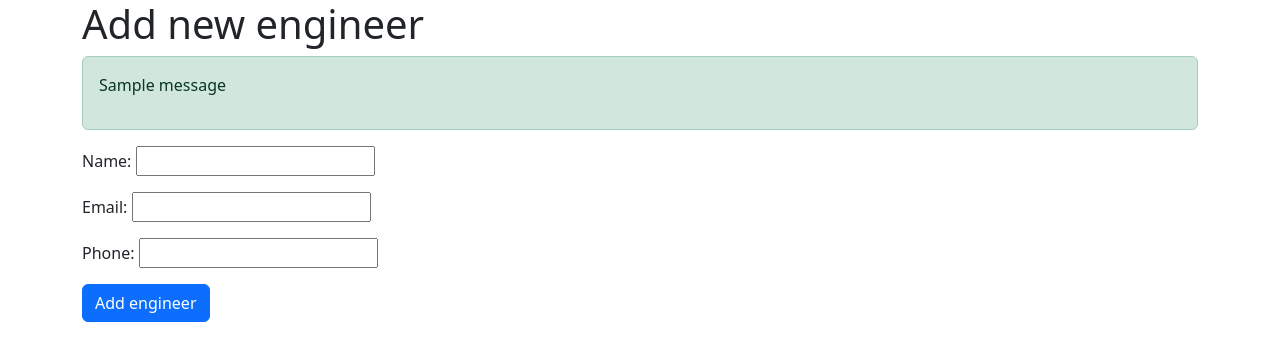
After one commit to Yassin-567/stock, a Django app: page /adpaneleng/ in a window 1280 px wide. The commit adds this page. Shown: the top 361 px of the page. Run offline with Django 5.2, Linux system fonts and the light colour scheme; one stand-in notice (Sample message) is shown.

Commit message:
Production@

```diff
--- a/inventory/forms.py
+++ b/inventory/forms.py
@@ -1,5 +1,5 @@
 from django import forms
-from .models import CustomUser, Item, Company,Job,Comment,WarehouseItem,JobItem
+from .models import CustomUser, Item, Company,Job,Comment,WarehouseItem,JobItem,Engineer
 from django.contrib.auth.models import Group
 from django.forms import HiddenInput
 from django.db.models import Q
@@ -230,7 +230,11 @@ class WarehouseitemForm(forms.ModelForm):
                 widget=forms.NumberInput(attrs={'class': 'form-control'})
             )
 
-
+class EngineerForm(forms.ModelForm):
+    class Meta:
+        model = Engineer
+        fields = '__all__'
+        exclude=['company']
 class SearchForm(forms.Form):
     search_text = forms.CharField(max_length=100)#-
     status_filter = forms.ChoiceField(choices=[('', 'All statuses'), ('a', 'Arrived'), ('c', 'Ordered'), ('d', 'Taken'), ('e', 'Job done'), ('b', '')], required=False)     #-
--- a/inventory/models.py
+++ b/inventory/models.py
@@ -79,7 +79,8 @@ class Engineer(models.Model):
     email=models.EmailField()
     phone=models.CharField(max_length=15)
     company=models.ForeignKey(Company,on_delete=models.CASCADE,related_name="engineers_company",blank=True,null=True)
-
+    def __str__(self):
+        return str( self.name)
 class Job(models.Model):
     status_chouces=[
         ('ready', 'Ready'),
--- a/inventory/urls.py
+++ b/inventory/urls.py
@@ -23,6 +23,8 @@ urlpatterns=[
     path('witem/<int:pk>/',views.update_warehouse_item,name='update_warehouse_item'),
     path('adpanel/<int:pk>/',views.update_user,name='update_user'),
     path('adpanelc//',views.update_company,name='update_company'),
+    path('adpaneleng/',views.engineer,name='add_eng'),
+
     path('login/',views.login_user,name='login'),
     path('logout/',views.logout_user,name='logout'),
     path('registerc/',views.register_company,name='register_company'),
--- a/inventory/views.py
+++ b/inventory/views.py
@@ -1,6 +1,6 @@
 from django.shortcuts import render,redirect,HttpResponse, get_object_or_404
-from .models import CustomUser,Company,Job,Item,Comment,JobItem,WarehouseItem
-from .forms import ItemForm,SearchForm,registerForm,loginForm,companyregisterForm,JobForm,CommentForm,StokcItemsForm,JobItemForm,WarehouseitemForm
+from .models import CustomUser,Company,Job,Item,Comment,JobItem,WarehouseItem,Engineer
+from .forms import ItemForm,SearchForm,registerForm,loginForm,companyregisterForm,JobForm,CommentForm,StokcItemsForm,JobItemForm,WarehouseitemForm,EngineerForm
 from django.contrib.auth import authenticate, login, logout , update_session_auth_hash
 from django.contrib import messages
 from django.contrib.auth.decorators import login_required
@@ -612,8 +612,16 @@ def warehouse(request):
 
     return render(request,'inventory/warehouse.html',{'warehouse_items':warehouse_items,'moved_items':moved_items,'used_warehouse_items':used_warehouse_items,'used_moved_items':used_moved_items})
 
-
-
+def engineer(request):
+    form=EngineerForm()
+    if request.method=="POST":
+        form=EngineerForm(request)
+        if form.is_valid:
+            form.save(commit=False)
+            form.company=request.user.company
+            form.save
+            return render(request,'inventory/eng.html',{'form':form})
+    return render(request,'inventory/eng.html',{'form':form})
 import requests
 from django.shortcuts import render
 
--- a/templates/inventory/base.html
+++ b/templates/inventory/base.html
@@ -58,6 +58,9 @@
                 <a class="nav-link fw-bold text-light" href="{% url 'create_job' %}">Add job</a>
               </li>
               <li class="nav-item">
+                <a class="nav-link fw-bold text-light" href="{% url 'add_eng' %}">Add new engineer</a>
+              </li>
+              <li class="nav-item">
                 <a class="nav-link fw-bold text-light" href="{% url 'warehouse' %}">Warehouse</a>
               </li>
               <li class="nav-item">
--- /dev/null
+++ b/templates/inventory/eng.html
@@ -0,0 +1,23 @@
+{% extends 'inventory/base.html' %}
+{% load static %}
+
+{% block body %}
+  <h1>Add new engineer</h1>
+  {% if messages %}
+    {% for message in messages %}
+      <div class="alert alert-{{ message.tags }}">
+        <p>{{ message|safe }}</p> {% comment %}dded safe as django skip html{% endcomment %}
+      </div>
+    {% endfor %}
+  {% endif %}
+  <form action="" method="POST">
+    {% csrf_token %}
+    {{ form.as_p }}
+    <button type="submit" class="btn btn-primary">Add engineer</button>
+  </form>
+
+  <link rel="stylesheet" href="{% static 'css/style.css' %}" />
+
+  <link href="https://cdn.jsdelivr.net/npm/bootstrap@5.3.3/dist/css/bootstrap.min.css" rel="stylesheet" integrity="sha384-QWTKZyjpPEjISv5WaRU9OFeRpok6YctnYmDr5pNlyT2bRjXh0JMhjY6hW+ALEwIH" crossorigin="anonymous" />
+  <script src="https://cdn.jsdelivr.net/npm/bootstrap@5.3.3/dist/js/bootstrap.bundle.min.js" integrity="sha384-YvpcrYf0tY3lHB60NNkmXc5s9fDVZLESaAA55NDzOxhy9GkcIdslK1eN7N6jIeHz" crossorigin="anonymous"></script>
+{% endblock %}
```
